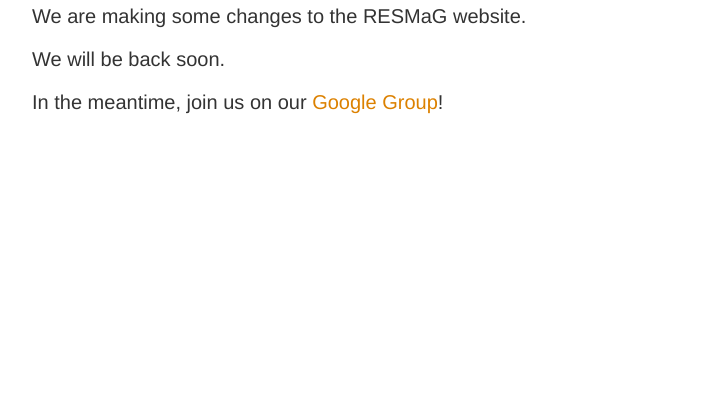
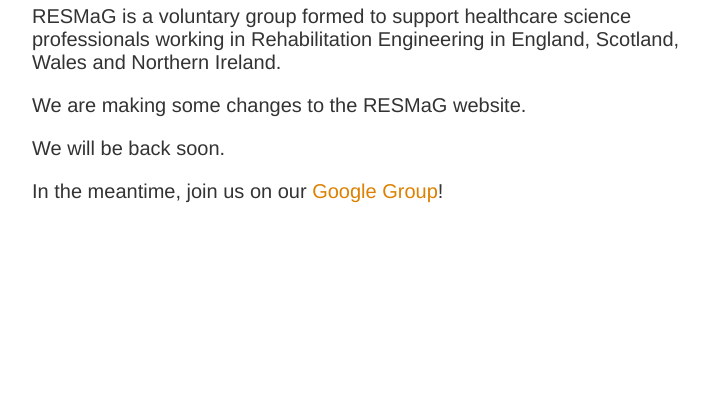
Before and after one commit to paulhewett/website-resmag-holding, a plain HTML site: page index.html in a window 1280 px wide. Shown: the part 394-800 px from the top of the page, without its empty margins (283-992 px from the left). Drawn offline with Linux system fonts and the light colour scheme.

Commit message:
Update index.html

```diff
--- a/index.html
+++ b/index.html
@@ -20,6 +20,7 @@
             <img src="logo.gif" />
             <p>&nbsp;</p>
             <h1>Site under development.</h1>
+            <p>RESMaG is a voluntary group formed to support healthcare science professionals working in Rehabilitation Engineering in England, Scotland, Wales and Northern Ireland.
             <p>We are making some changes to the RESMaG website.</p> We will be back soon.</p>
             <p>In the meantime, join us on our <a href="https://groups.google.com/forum/#!forum/resmag-council">Google Group</a>!</p>
         </article>
```
